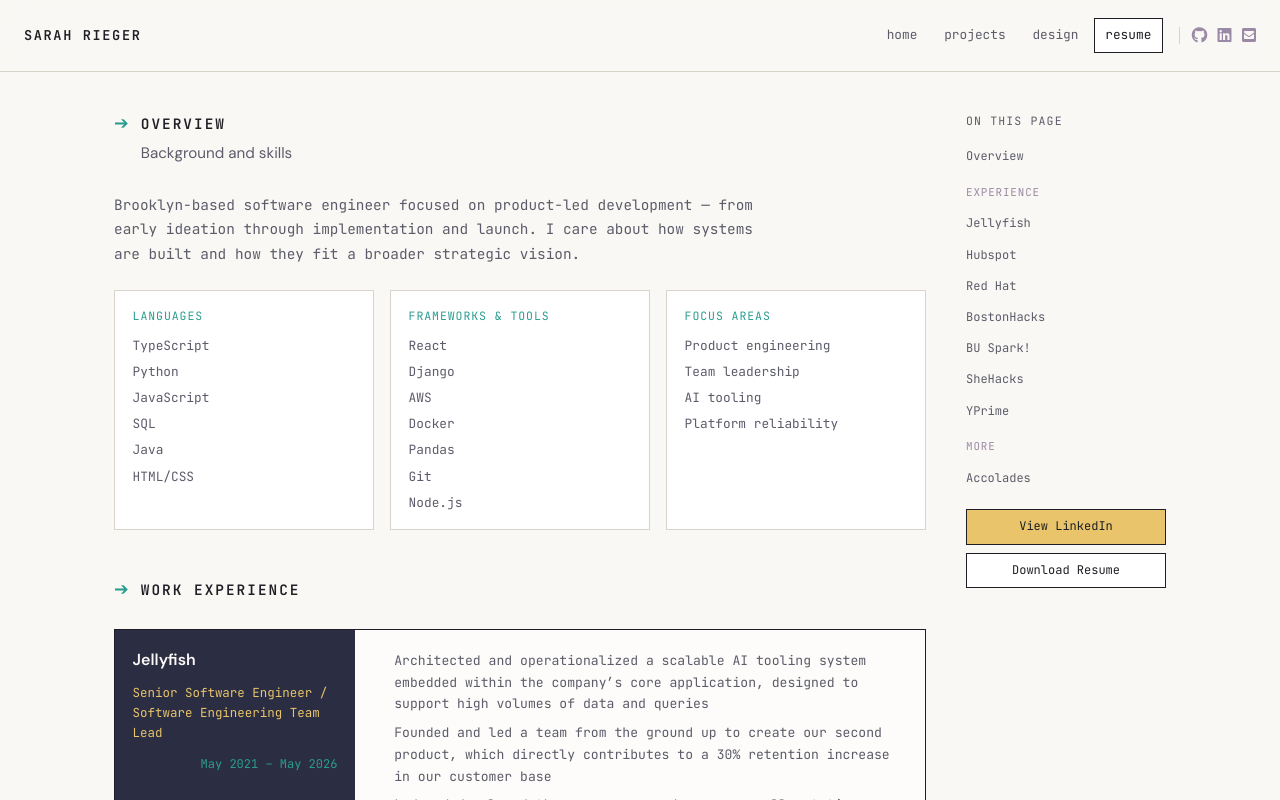
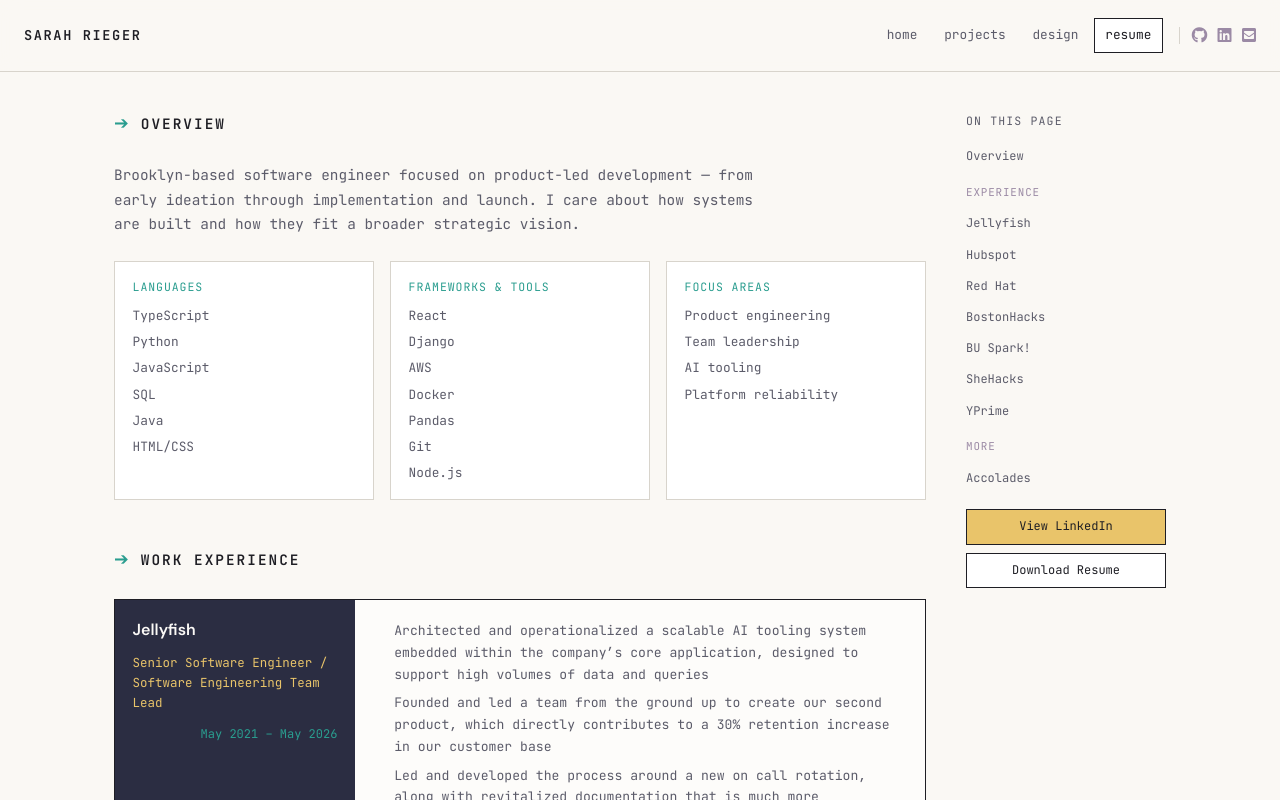
Before and after one commit to sarah256/sarah256.github.io, a React (Vite) app: page /resume in a window 1280 px wide. Shown: the top 800 px of the page. Built offline with nearby package versions, Linux system fonts and the light colour scheme; no server answers; what @posthog/react would draw is missing.

Commit message:
lil updoot

```diff
--- a/src/pages/ResumePage.tsx
+++ b/src/pages/ResumePage.tsx
@@ -10,7 +10,7 @@
     <div className={styles.layout}>
       <div className={styles.main}>
         <section id="overview" className={styles.section}>
-          <SectionHeader title="Overview" subtitle="Background and skills" />
+          <SectionHeader title="Overview" />
           <p className={styles.bio}>{resumeBio}</p>
           <div className={styles.skills}>
             {skillGroups.map((group) => (
```
